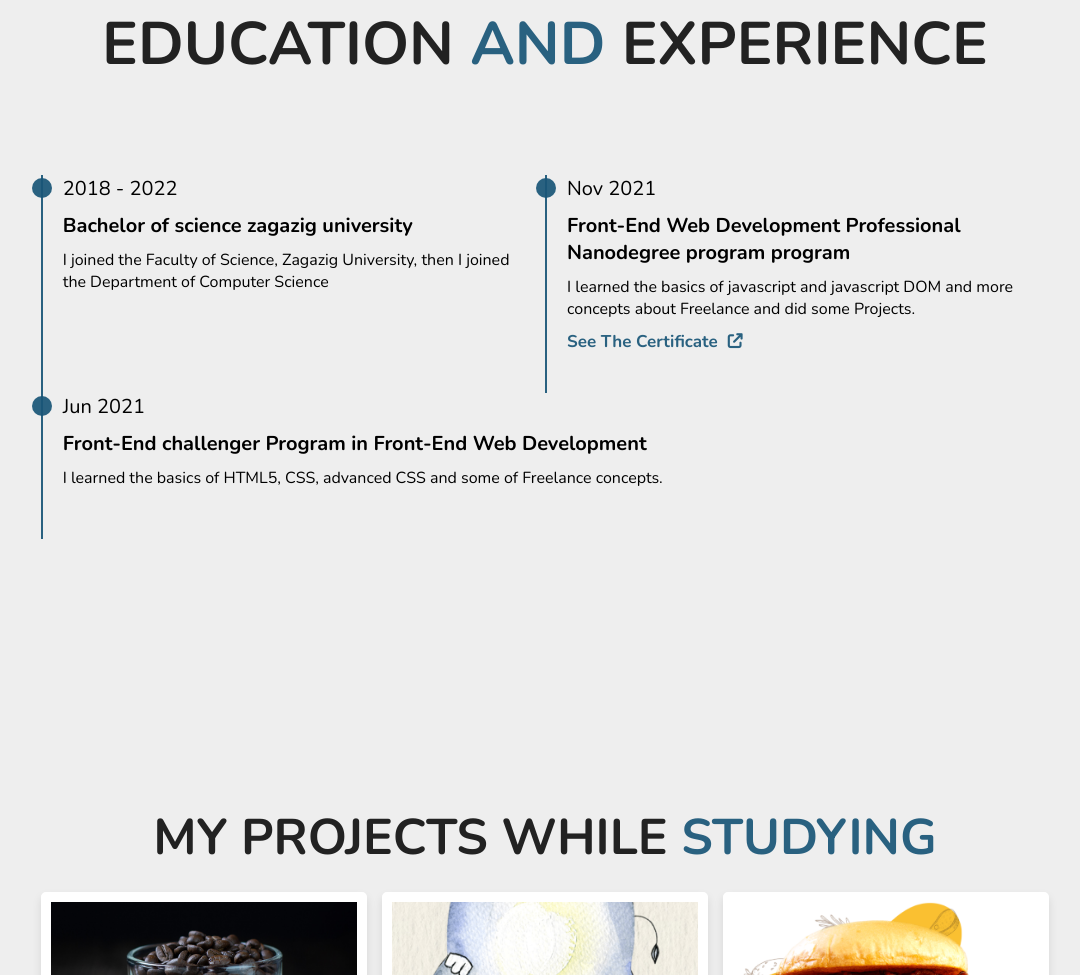
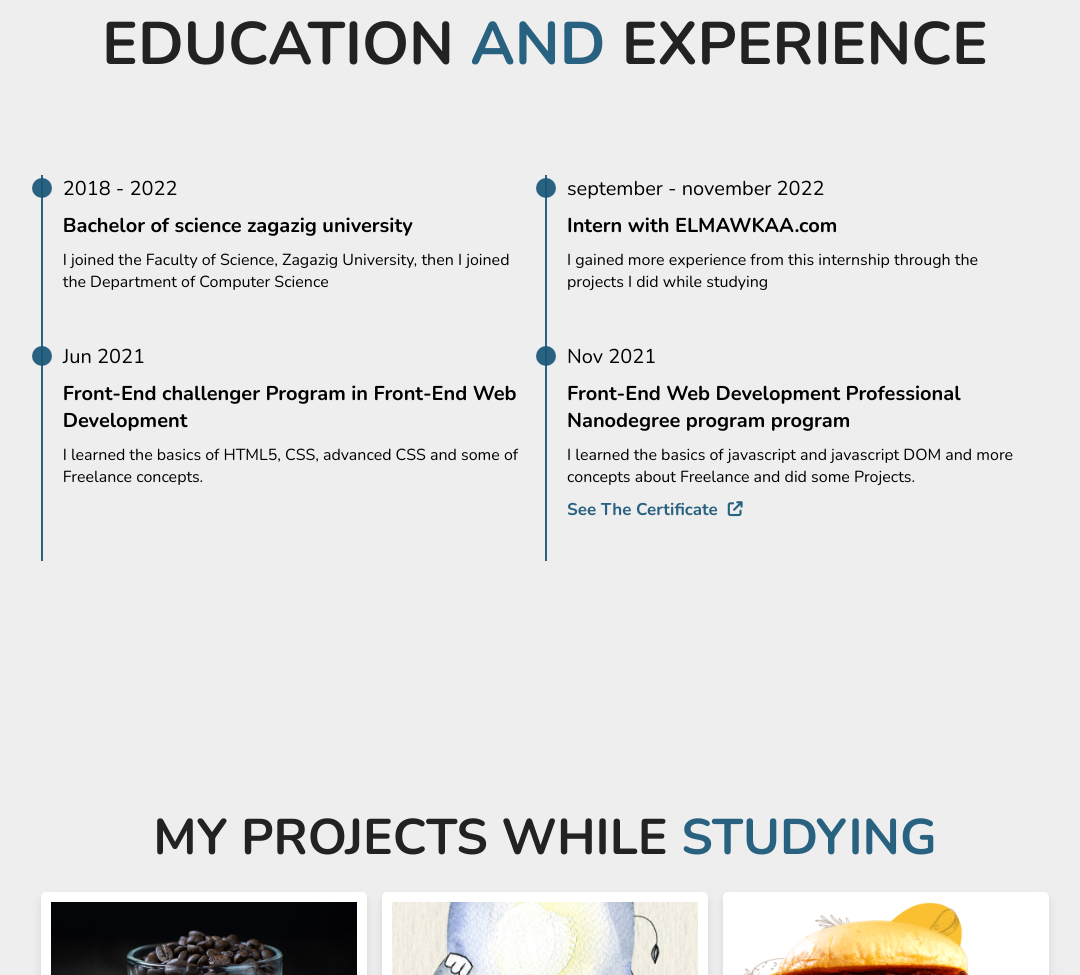
Before and after one commit to HendMF/My-Portfolio, a plain HTML site: page index.html in a window 1280 px wide. Shown: the part 1617-2592 px from the top of the page, without its empty margins (70-1150 px from the left). Drawn offline with nearby package versions, Linux system fonts and the light colour scheme.

Commit message:
edit on some parts

```diff
--- a/index.html
+++ b/index.html
@@ -134,6 +134,23 @@
           </p>
         </div>
         <div class="box">
+          <div class="year">september - november 2022</div>
+          <h3>Intern with ELMAWKAA.com</h3>
+          <p>
+            I gained more experience from this internship through the projects I
+            did while studying
+          </p>
+        </div>
+
+        <div class="box">
+          <div class="year">Jun 2021</div>
+          <h3>Front-End challenger Program in Front-End Web Development</h3>
+          <p>
+            I learned the basics of HTML5, CSS, advanced CSS and some of
+            Freelance concepts.
+          </p>
+        </div>
+        <div class="box">
           <div class="year">Nov 2021</div>
 
           <h3>
@@ -143,32 +160,15 @@
             I learned the basics of javascript and javascript DOM and more
             concepts about Freelance and did some Projects.
           </p>
-          <span>See The Certificate<a
+          <span
+            >See The Certificate<a
               href="https://graduation.udacity.com/confirm/UK4SKSGX"
               target="_blank"
               ><i
                 class="fa-solid fa-arrow-up-right-from-square goToCertificate"
-              ></i
-            ></a></span>
+              ></i></a
+          ></span>
         </div>
-        <div class="box">
-          <div class="year">Jun 2021</div>
-          <h3>Front-End challenger Program in Front-End Web Development</h3>
-          <p>
-            I learned the basics of HTML5, CSS, advanced CSS and some of
-            Freelance concepts.
-          </p>
-        </div>
-
-        <!-- <div class="box">
-          <div class="year">2020 - 2021</div>
-          <h3>front end development</h3>
-          <p>
-            Lorem ipsum dolor sit, amet consectetur adipisicing elit. Tempore ut
-            quis nam eos deserunt veritatis adipisci, beatae odio rerum
-            doloribus?
-          </p>
-        </div> -->
       </div>
     </section>
 
```
